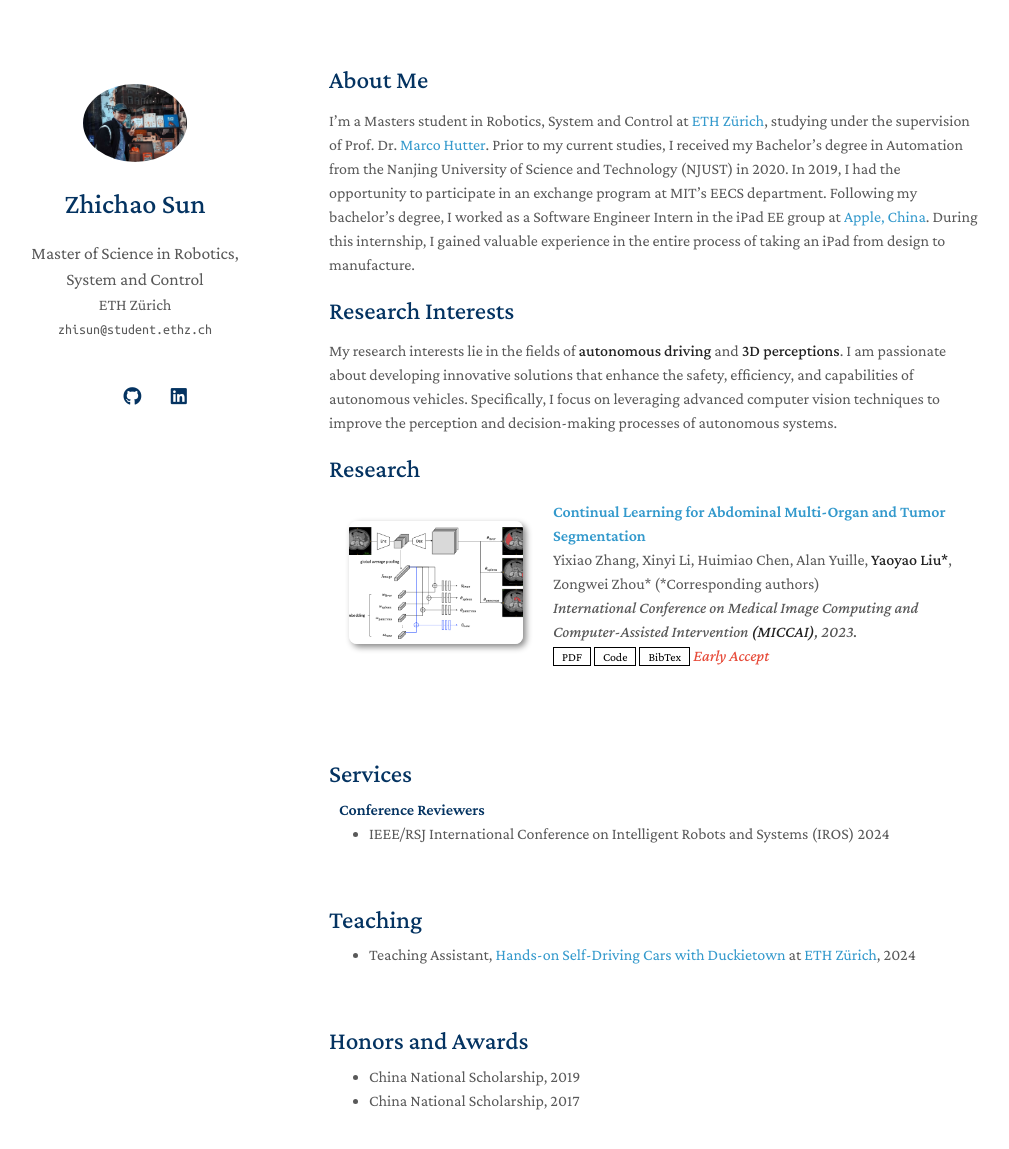
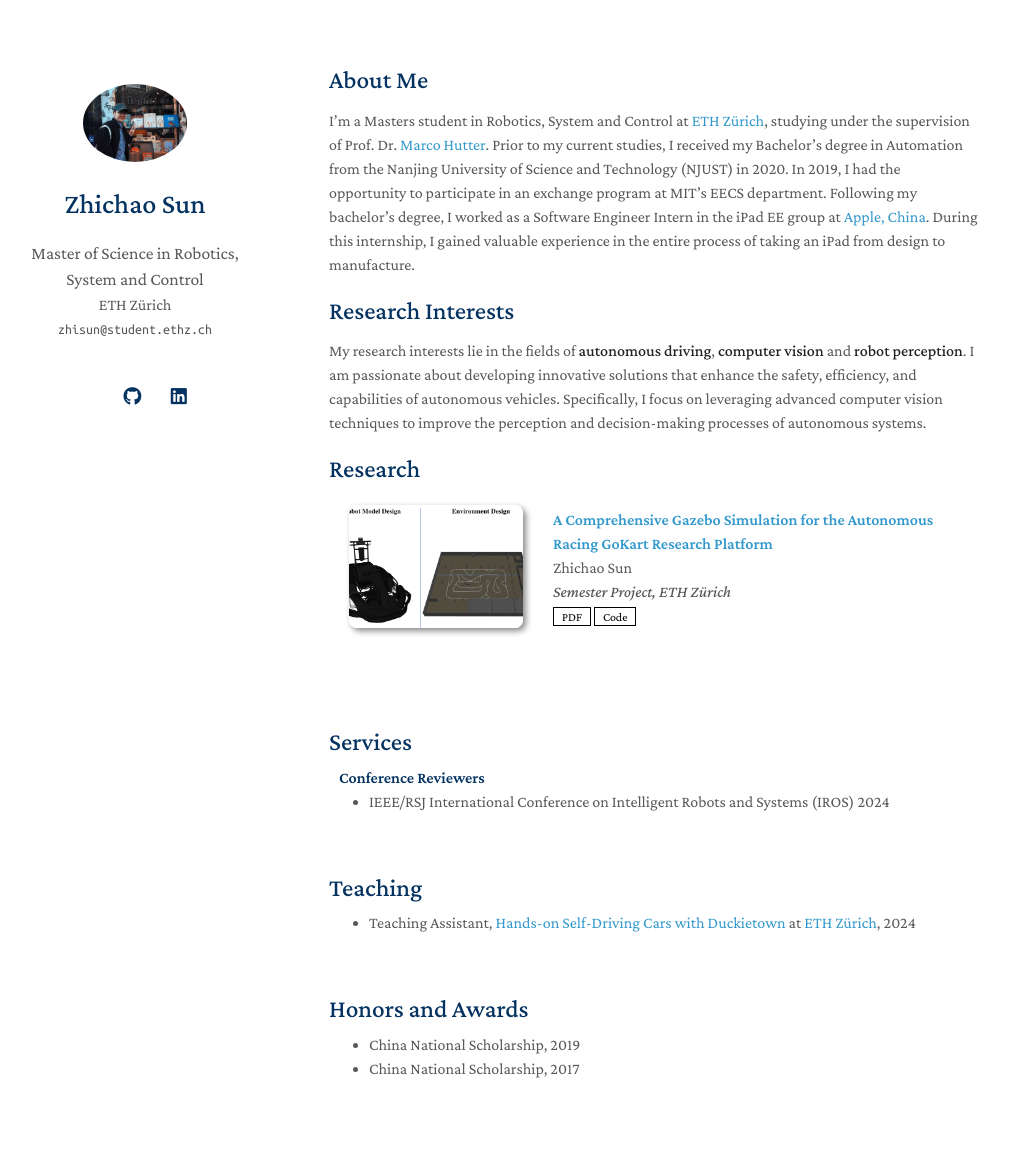
Before and after one commit to zcsun52/zcsun52.github.io, a Jekyll site: the page built from index.md, in a window 1280 px wide and 1207 px high. Shown: the top 1149 px of the window, without its empty margins (141-1150 px from the left). Built offline with Jekyll 4.4.1, drawn with Linux system fonts in a browser that asks for light colours; nearby versions of some CDN libraries; a style sheet for code colours, icons or effects is not loaded; our own code applies the rules of GitHub Pages for plain Markdown files.

Commit message:
add research

```diff
--- a/_data/publications.yml
+++ b/_data/publications.yml
@@ -1,10 +1,8 @@
 main:
 
-  - title: Continual Learning for Abdominal Multi-Organ and Tumor Segmentation
-    authors: Yixiao Zhang, Xinyi Li, Huimiao Chen, Alan Yuille, <strong>Yaoyao Liu*</strong>, Zongwei Zhou* (*Corresponding authors)
-    conference: International Conference on Medical Image Computing and Computer-Assisted Intervention <strong>(MICCAI)</strong>, 2023.
-    pdf: https://arxiv.org/pdf/2306.00988.pdf
-    code: https://github.com/MrGiovanni/ContinualLearning
-    bibtex: https://bib.yliu.me/MICCAI23.txt
-    image: ./assets/img/teaser_example_2.png
-    notes: Early Accept
+  - title: A Comprehensive Gazebo Simulation for the Autonomous Racing GoKart Research Platform
+    authors: Zhichao Sun
+    conference: Semester Project, ETH Zürich
+    pdf: ./assets/files/SP_Final_Report.pdf
+    code: https://github.com/
+    image: ./assets/img/teaser_1.png
--- a/index.md
+++ b/index.md
@@ -9,7 +9,7 @@ I'm a Masters student in Robotics, System and Control at <a href="https://ethz.c
 
 
 ## Research Interests
-My research interests lie in the fields of **autonomous driving** and **3D perceptions**. I am passionate about developing innovative solutions that enhance the safety, efficiency, and capabilities of autonomous vehicles. Specifically, I focus on leveraging advanced computer vision techniques to improve the perception and decision-making processes of autonomous systems.
+My research interests lie in the fields of **autonomous driving**, **computer vision** and **robot perception**. I am passionate about developing innovative solutions that enhance the safety, efficiency, and capabilities of autonomous vehicles. Specifically, I focus on leveraging advanced computer vision techniques to improve the perception and decision-making processes of autonomous systems.
 
 
 {% include_relative _includes/research.md %}
```
Also changed, not shown: assets/img/teaser_1.png (added), assets/img/teaser_example_2.png (deleted), 2 other files.
